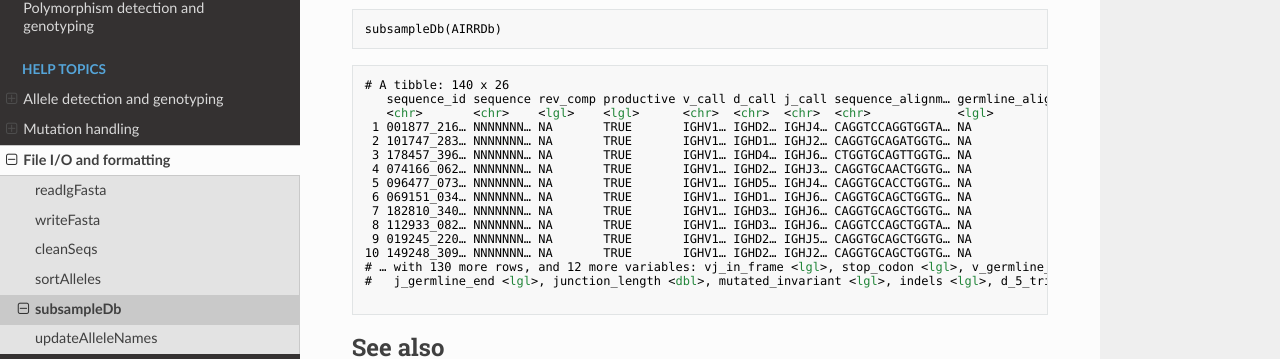
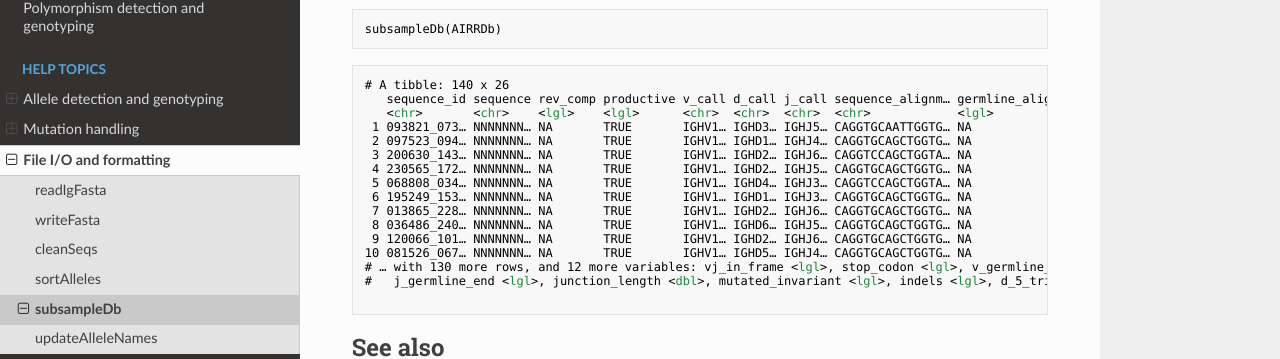
Before and after one commit to immcantation/tigger, an MkDocs documentation site: the page built from docs/topics/subsampleDb.md, in a window 1280 px wide and 900 px high, scrolled down 1179 px. Shown: the part 336-695 px from the top of the window. Built offline with MkDocs 1.6.1, drawn with Linux system fonts in a browser that asks for light colours; nearby versions of some CDN libraries; old or Windows-style settings are respelled for this version of MkDocs.

```diff
--- a/docs/topics/subsampleDb.md
+++ b/docs/topics/subsampleDb.md
@@ -90,16 +90,16 @@ subsampleDb(AIRRDb)
 # A tibble: 140 x 26
    sequence_id sequence rev_comp productive v_call d_call j_call sequence_alignm… germline_alignm… junction junction_aa v_cigar d_cigar j_cigar
    <chr>       <chr>    <lgl>    <lgl>      <chr>  <chr>  <chr>  <chr>            <lgl>            <chr>    <lgl>       <lgl>   <lgl>   <lgl>
- 1 001877_216… NNNNNNN… NA       TRUE       IGHV1… IGHD2… IGHJ4… CAGGTCCAGGTGGTA… NA               TGTGCAA… NA          NA      NA      NA
- 2 101747_283… NNNNNNN… NA       TRUE       IGHV1… IGHD1… IGHJ2… CAGGTGCAGATGGTG… NA               TGTGTGA… NA          NA      NA      NA
- 3 178457_396… NNNNNNN… NA       TRUE       IGHV1… IGHD4… IGHJ6… CTGGTGCAGTTGGTG… NA               TGTGCAA… NA          NA      NA      NA
- 4 074166_062… NNNNNNN… NA       TRUE       IGHV1… IGHD2… IGHJ3… CAGGTGCAACTGGTG… NA               TGTGCGG… NA          NA      NA      NA
- 5 096477_073… NNNNNNN… NA       TRUE       IGHV1… IGHD5… IGHJ4… CAGGTGCACCTGGTG… NA               TGTGCGA… NA          NA      NA      NA
- 6 069151_034… NNNNNNN… NA       TRUE       IGHV1… IGHD1… IGHJ6… CAGGTGCAGCTGGTG… NA               TGTGCGA… NA          NA      NA      NA
- 7 182810_340… NNNNNNN… NA       TRUE       IGHV1… IGHD3… IGHJ6… CAGGTGCAGCTGGTG… NA               TGTGCGA… NA          NA      NA      NA
- 8 112933_082… NNNNNNN… NA       TRUE       IGHV1… IGHD3… IGHJ6… CAGGTCCAGCTGGTA… NA               TGTGCAA… NA          NA      NA      NA
- 9 019245_220… NNNNNNN… NA       TRUE       IGHV1… IGHD2… IGHJ5… CAGGTGCAGCTGGTG… NA               TGTGCGA… NA          NA      NA      NA
-10 149248_309… NNNNNNN… NA       TRUE       IGHV1… IGHD2… IGHJ2… CAGGTGCAGCTGGTG… NA               TGTGCGA… NA          NA      NA      NA
+ 1 093821_073… NNNNNNN… NA       TRUE       IGHV1… IGHD3… IGHJ5… CAGGTGCAATTGGTG… NA               TGTGCTA… NA          NA      NA      NA
+ 2 097523_094… NNNNNNN… NA       TRUE       IGHV1… IGHD1… IGHJ4… CAGGTGCAGCTGGTG… NA               TGTGCGA… NA          NA      NA      NA
+ 3 200630_143… NNNNNNN… NA       TRUE       IGHV1… IGHD2… IGHJ6… CAGGTCCAGCTGGTA… NA               TGTGCAA… NA          NA      NA      NA
+ 4 230565_172… NNNNNNN… NA       TRUE       IGHV1… IGHD2… IGHJ5… CAGGTGCAGCTGGTG… NA               TGTGCGA… NA          NA      NA      NA
+ 5 068808_034… NNNNNNN… NA       TRUE       IGHV1… IGHD4… IGHJ3… CAGGTCCAGCTGGTA… NA               TGTGCAA… NA          NA      NA      NA
+ 6 195249_153… NNNNNNN… NA       TRUE       IGHV1… IGHD1… IGHJ3… CAGGTGCAGCTGGTG… NA               TGTGCGA… NA          NA      NA      NA
+ 7 013865_228… NNNNNNN… NA       TRUE       IGHV1… IGHD2… IGHJ6… CAGGTGCAGCTGGTG… NA               TGTGCGA… NA          NA      NA      NA
+ 8 036486_240… NNNNNNN… NA       TRUE       IGHV1… IGHD6… IGHJ5… CAGGTGCAGCTGGTG… NA               TGTGCGA… NA          NA      NA      NA
+ 9 120066_101… NNNNNNN… NA       TRUE       IGHV1… IGHD2… IGHJ6… CAGGTGCAGCTGGTG… NA               TGTGCGA… NA          NA      NA      NA
+10 081526_067… NNNNNNN… NA       TRUE       IGHV1… IGHD5… IGHJ4… CAGGTGCAGCTGGTG… NA               TGTGCGA… NA          NA      NA      NA
 # … with 130 more rows, and 12 more variables: vj_in_frame <lgl>, stop_codon <lgl>, v_germline_end <lgl>, np1_length <dbl>, np2_length <dbl>,
 #   j_germline_end <lgl>, junction_length <dbl>, mutated_invariant <lgl>, indels <lgl>, d_5_trim <dbl>, d_3_trim <dbl>, j_5_trim <dbl>
 
```
Also changed, not shown: docs/topics/readIgFasta.md (+9 -0 lines), docs/topics/writeFasta.md (+9 -0 lines), 1 other file.
